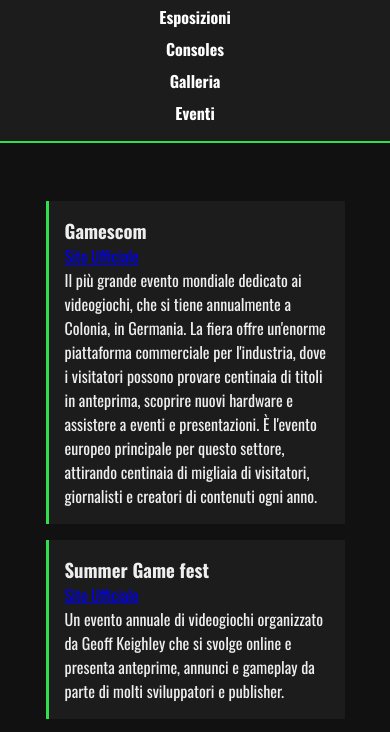
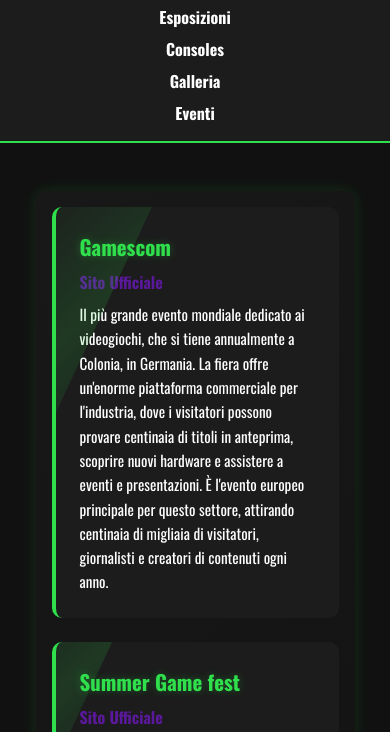
Before and after one commit to Tizzzio/Progetto-HTML-CSS-Vanilla, a plain HTML site: page eventi.html in a window 390 px wide. Shown: the part 95-827 px from the top of the page. Drawn offline with nearby package versions, Linux system fonts and the light colour scheme; a web font is replaced by a local one.

Commit message:
ultime rifiniture, miglioramento pagina eventi con hover e preparazione README.md

```diff
--- a/index.css
+++ b/index.css
@@ -72,10 +72,11 @@
   padding: 5rem 1rem;
   background: #181818;
   width: 100%;
+  background: linear-gradient(135deg, #ffc300 20%, #000000 95%);
 }
 
 .introduzione h2 {
-  color: var(--main-color);
+  color: #5a189a;
   margin-bottom: 1rem;
 }
 
@@ -87,7 +88,7 @@
 
 .btn {
   display: inline-block;
-  background: var(--main-color);
+  background: #5a189a;
   color: #111;
   padding: 0.7rem 1.3rem;
   border-radius: 5px;
@@ -138,7 +139,8 @@
   overflow: hidden;
   transition: transform 0.3s ease, box-shadow 0.3s ease;
   border: 1px solid #3531ff;
-  padding: 5px;
+  margin: 5px;
+  padding: 7px;
 }
 .gallery figure:hover {
   transform: scale(1.03);
@@ -188,12 +190,11 @@
 
 .console-card {
   background: var(--bg-light);
-  border: 1px solid #333;
   border-radius: 8px;
   overflow: hidden;
   text-align: center;
   transition: transform 0.3s ease, box-shadow 0.3s ease;
-  border: 1px solid #3531ff;
+  border: 5px solid #3a0ca3;
 }
 
 .console-card:hover {
@@ -219,12 +220,80 @@
 }
 
 /* EVENTI */
+.event-list {
+  display: grid;
+  grid-template-columns: repeat(auto-fit, minmax(280px, 1fr));
+  gap: 1.5rem;
+  padding: 2rem;
+  background: linear-gradient(135deg, #181818 0%, #0d0d0d 100%);
+  border-radius: 10px;
+  box-shadow: 0 0 15px rgba(47, 224, 76, 0.15);
+}
+
 .event-list article {
   background: var(--bg-light);
-  border-left: 3px solid var(--main-color);
-  padding: 1rem;
-  margin-bottom: 1rem;
+  border-left: 4px solid var(--main-color);
+  border-radius: 10px;
+  padding: 1.5rem;
+  color: var(--text-light);
+  transition: transform 0.3s ease, box-shadow 0.3s ease, border-color 0.3s ease;
+  position: relative;
+  overflow: hidden;
 }
+
+/* Effetto luce decorativo */
+.event-list article::before {
+  content: "";
+  position: absolute;
+  top: 0;
+  left: -50%;
+  width: 50%;
+  height: 100%;
+  background: linear-gradient(120deg, transparent, rgba(47, 224, 76, 0.15), transparent);
+  transform: skewX(-25deg);
+  transition: left 0.8s ease;
+}
+
+.event-list article:hover::before {
+  left: 120%;
+}
+
+.event-list article:hover {
+  transform: translateY(-6px);
+  box-shadow: 0 0 20px rgba(47, 224, 76, 0.3);
+  border-color: #3eff63;
+}
+
+/* Titoli */
+.event-list h3 {
+  color: var(--main-color);
+  font-size: 1.3rem;
+  margin-bottom: 0.5rem;
+  text-shadow: 0 0 8px rgba(47, 224, 76, 0.3);
+}
+
+/* Link */
+.event-list a {
+  display: inline-block;
+  color: #5a189a;
+  font-weight: bold;
+  text-decoration: none;
+  margin-bottom: 0.5rem;
+  transition: color 0.3s ease;
+}
+
+.event-list a:hover {
+  color: #ff0000;
+  text-decoration: underline;
+}
+
+/* Testo */
+.event-list p {
+  font-size: 0.95rem;
+  line-height: 1.6;
+  color: var(--text-light);
+}
+
 /* --- SEZIONI ESPOSIZIONI CON IMMAGINI --- */
 .expo {
   margin-bottom: 3rem;
@@ -238,7 +307,7 @@
   background: var(--bg-light);
   padding: 1rem;
   border-radius: 10px;
-  border: 1px solid #333;
+  border: 2px solid #5a189a;
   transition: transform 0.3s ease, box-shadow 0.3s ease;
 }
 
@@ -252,7 +321,7 @@
   width: auto;
   object-fit: cover;
   border-radius: 8px;
-  border: 2px solid var(--main-color);
+  border: 2px solid blue;
 }
 
 .expo-img.left {
@@ -302,12 +371,12 @@
   object-fit: cover;
   border-radius: 8px;
   border: 2px solid var(--main-color);
-  transition: transform 0.3s ease, box-shadow 0.3s ease;
 }
 
 .images-grid img:hover {
-  transform: scale(1.05);
+  border-color: #25b63f;
   box-shadow: 0 0 15px rgba(47, 224, 76, 0.4);
+  transition: transform 0.3s ease, box-shadow 0.3s ease;
 }
 
 /* FOOTER */
@@ -391,3 +460,9 @@
     width: 100%;
   }
 }
+@media (max-width: 600px) {
+  .event-list {
+    padding: 1rem;
+    grid-template-columns: 1fr;
+  }
+}
```
Also changed, not shown: img/homepage/giochiretro.jpg (deleted), 1 other file.
